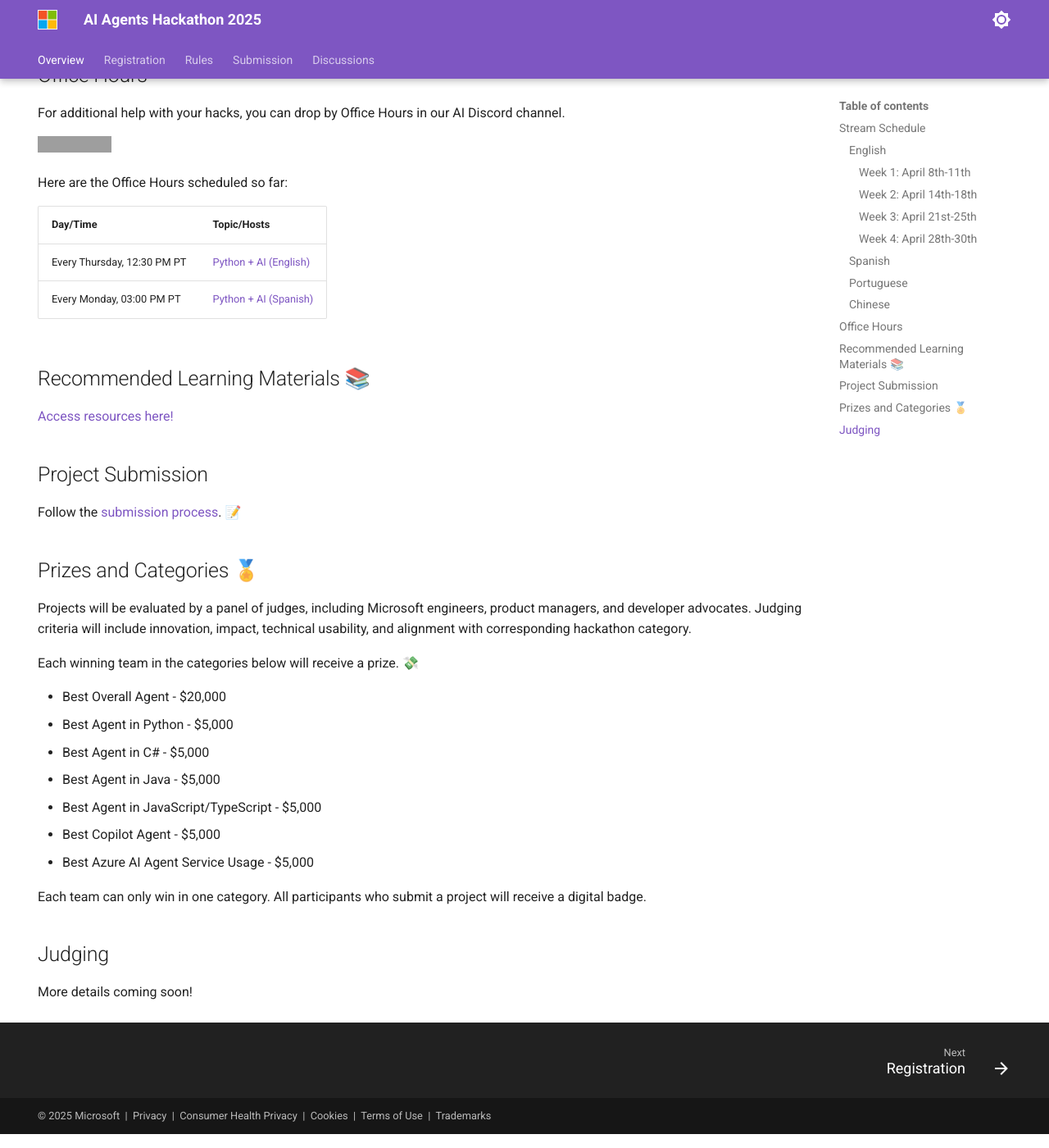
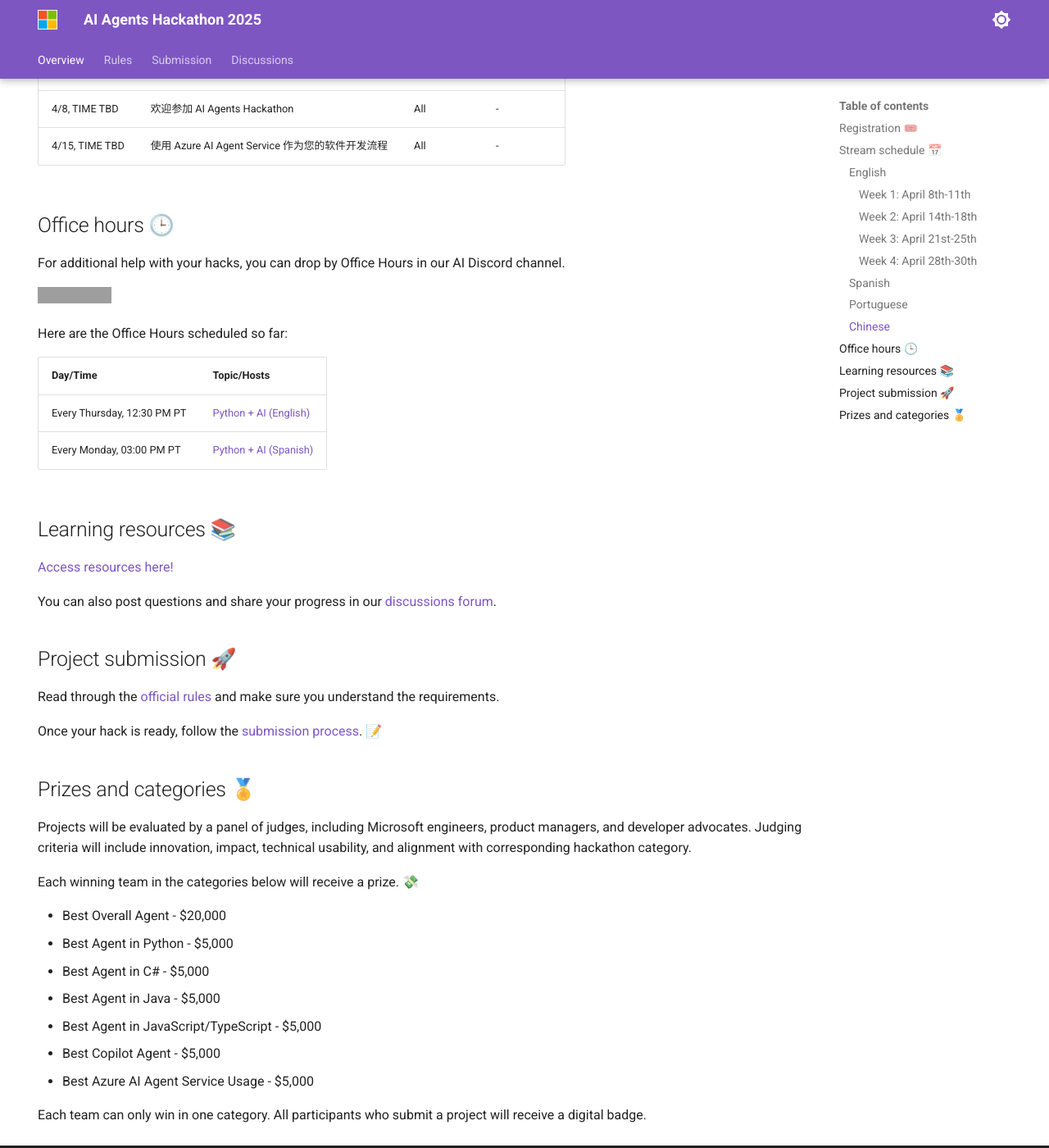
Before and after one commit to nitya/AI_Agents_Hackathon, an MkDocs documentation site: the page built from docs/index.md, in a window 1280 px wide and 1400 px high, scrolled down 3662 px. Shown: the whole window at 82% size. Built offline with MkDocs 1.6.1 and Material for MkDocs 9.7.7, drawn with Linux system fonts in a browser that asks for light colours; some of the changed text lies outside the part shown; grey boxes are pictures that could not be loaded.

Commit message:
More tweaks

```diff
--- a/docs/index.md
+++ b/docs/index.md
@@ -11,7 +11,7 @@ hide:
 
 2025 is the year of AI agents! But what exactly is an agent, and how can you build one? Whether you're a seasoned developer or just starting out, this **FREE three-week virtual hackathon** is your chance to dive deep into AI agent development.
 
-🔥 Learn from **20+ expert-led sessions** streamed live on YouTube, covering top frameworks like **Semantic Kernel**, **Autogen**, the new **Azure AI Agents SDK** and the **M365 Copilot SDK,**.
+🔥 Learn from **20+ expert-led sessions** streamed live on YouTube, covering top frameworks like **Semantic Kernel**, **Autogen**, the new **Azure AI Agents SDK** and the **M365 Copilot SDK**.
 
 💡 Get hands-on experience, unleash your creativity, and build powerful AI agents—then submit your hack for a chance to win **amazing prizes!** 💸
 
@@ -22,7 +22,13 @@ hide:
 
 Don't miss out — join us and start building the future of AI! 🔥
 
-## Stream Schedule
+## Registration 🎟️
+
+[Register now!](https://developer.microsoft.com/reactor/events/25323/) That form will register you for the hackathon. Afterwards, browse through the live stream schedule below and register for the sessions you're interested in.
+
+Once you're registered, [introduce yourself](https://github.com/microsoft/AI_Agents_Hackathon/discussions/5) and [look for teammates](https://github.com/microsoft/AI_Agents_Hackathon/discussions/4)!
+
+## Stream schedule 📅
 
 ### English
 
@@ -102,7 +108,7 @@ Don't miss out — join us and start building the future of AI! 🔥
 | 4/8, TIME TBD | 欢迎参加 AI Agents Hackathon | All | - |
 | 4/15, TIME TBD | 使用 Azure AI Agent Service 作为您的软件开发流程 | All | - |
 
-## Office Hours
+## Office hours 🕒
 
 For additional help with your hacks, you can drop by Office Hours in our AI Discord channel.
 
@@ -126,15 +132,19 @@ To find more samples, check out the following resources:
 
 * [Add other links for code samples here](https://aka.ms/agenthack) -->
 
-## Recommended Learning Materials 📚
+## Learning resources 📚
 
 [Access resources here!](https://aka.ms/AIAgent_Skilling)
 
-## Project Submission
+You can also post questions and share your progress in our [discussions forum](https://github.com/microsoft/AI_Agents_Hackathon/discussions).
 
-Follow the [submission process](submission.md). 📝
+## Project submission  🚀
 
-## Prizes and Categories 🏅
+Read through the [official rules](rules.md) and make sure you understand the requirements.
+
+Once your hack is ready, follow the [submission process](submission.md). 📝
+
+## Prizes and categories 🏅
 
 Projects will be evaluated by a panel of judges, including Microsoft engineers, product managers, and developer advocates. Judging criteria will include innovation, impact, technical usability, and alignment with corresponding hackathon category.
 
@@ -151,6 +161,6 @@ Each winning team in the categories below will receive a prize. 💸
 Each team can only win in one category.
 All participants who submit a project will receive a digital badge.
 
-## Judging
+<!--## Judging
 
-More details coming soon!
+More details coming soon!-->
--- a/mkdocs.yml
+++ b/mkdocs.yml
@@ -65,39 +65,12 @@ extra:
       - manage
   # analytics:
   #   provider: google
-  #   property: G-1L8JBVW74T
 
 plugins: []
-
-# Extensions  ...............................................
-# markdown_extensions:
-#   - abbr
-#   - admonition
-#   - attr_list
-#   - toc:
-#       permalink: true
-#       toc_depth: 3
-#   - pymdownx.details
-#   - pymdownx.superfences
-#   - pymdownx.tasklist:
-#       custom_checkbox: true
-#   - pymdownx.emoji:
-#       emoji_index: !!python/name:material.extensions.emoji.twemoji
-#       emoji_generator: !!python/name:material.extensions.emoji.to_svg
-#   - pymdownx.highlight:
-#       auto_title: true
-#       linenums: true
-#   - pymdownx.snippets
-#   - pymdownx.tabbed:
-#       alternate_style: true
-#       slugify: !!python/object/apply:pymdownx.slugs.slugify
-#         kwds:
-#           case: lower
 
 # Navigation  ...............................................
 nav:
   - Overview: index.md
-  - Registration: registration.md
   - Rules: rules.md
   - Submission: submission.md
   - Discussions: https://github.com/microsoft/AI_Agents_Hackathon/discussions
```
